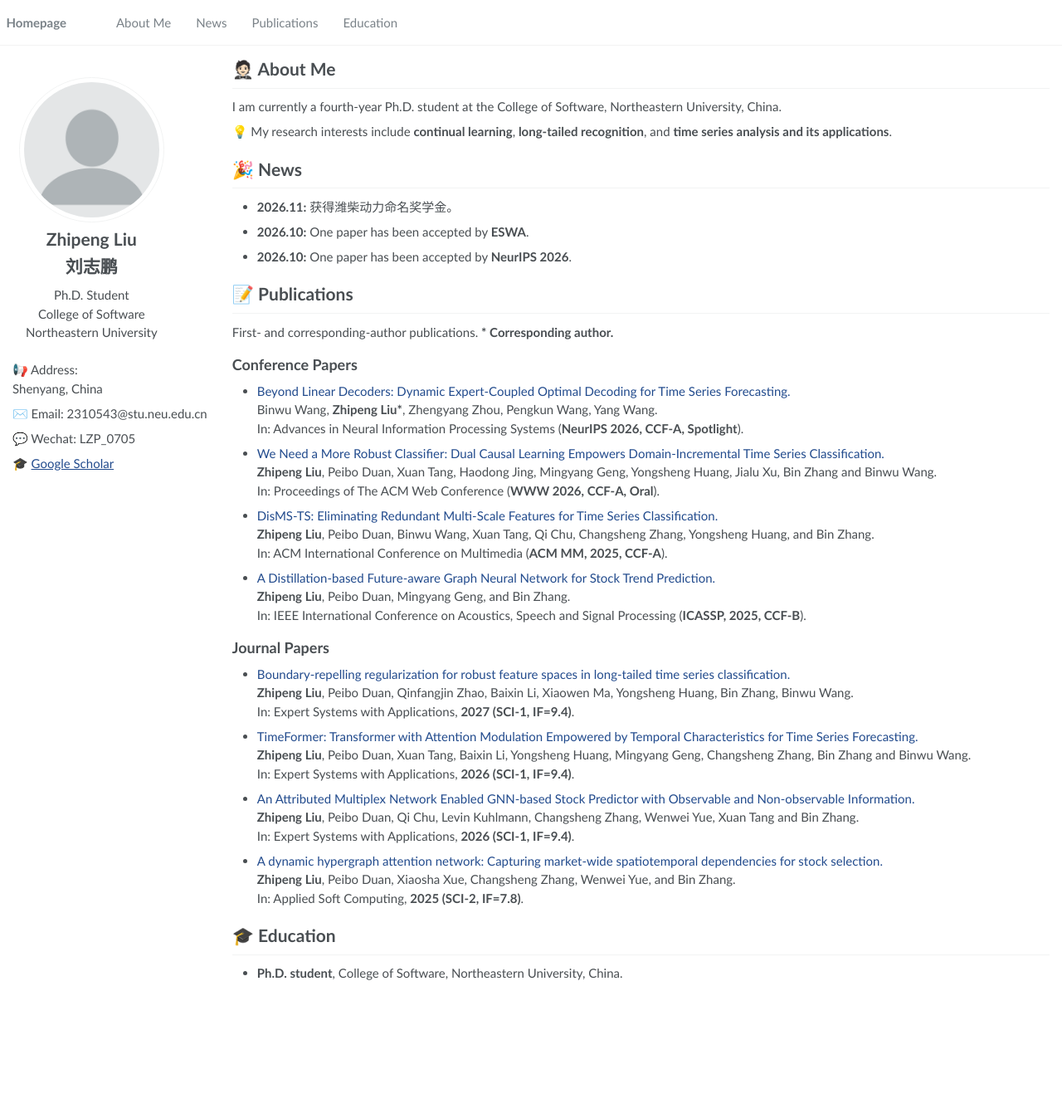
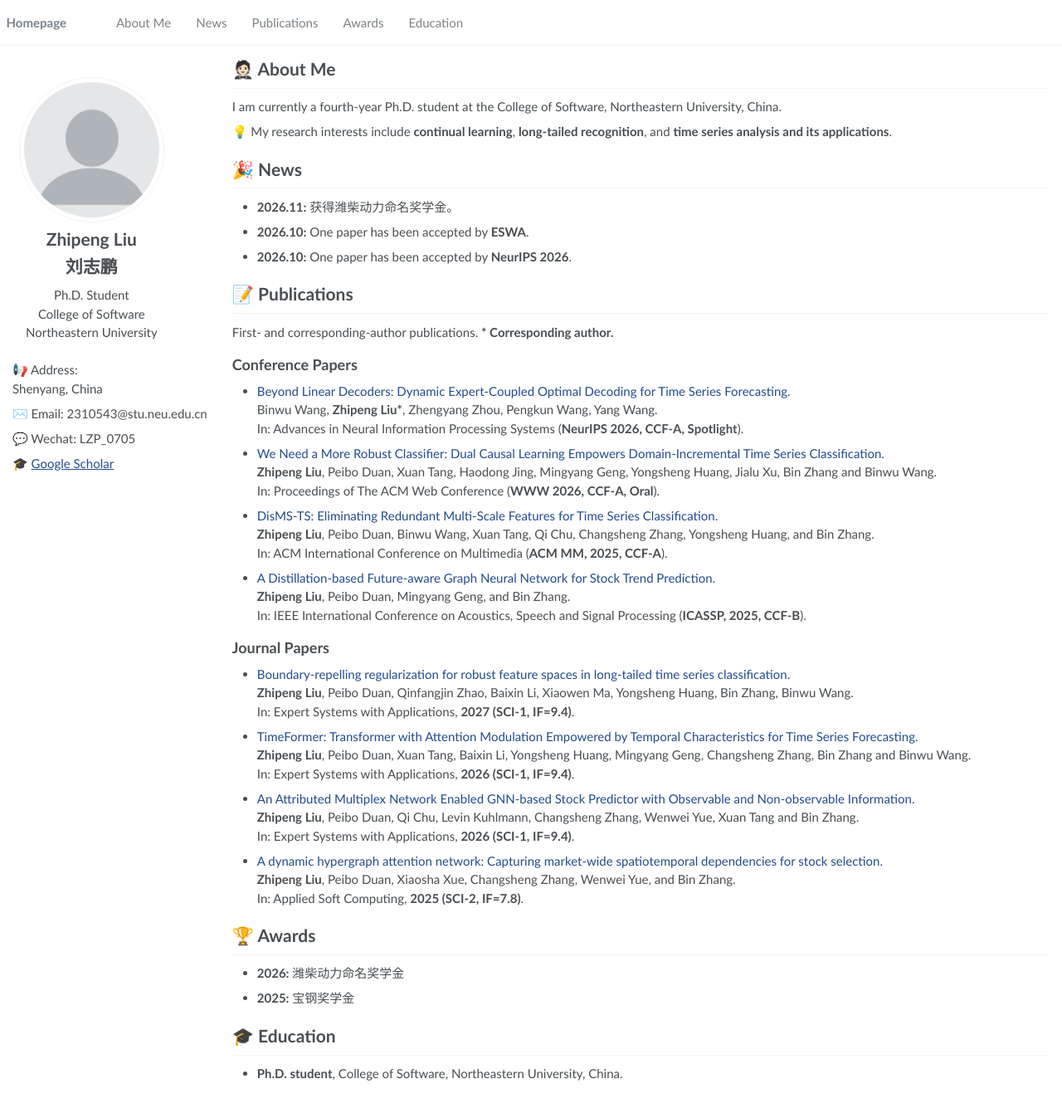
Before and after one commit to ZhipengLiu75/HomePage, a Jekyll site: the page built from _pages/about.md, in a window 1280 px wide and 1365 px high. Shown: the top 1341 px of the window at 83% size. Built offline with Jekyll 4.4.1, drawn with Linux system fonts in a browser that asks for light colours.

Commit message:
Add Awards section and navigation

```diff
--- a/_data/navigation.yml
+++ b/_data/navigation.yml
@@ -6,5 +6,7 @@ main:
     url: /#-news
   - title: "Publications"
     url: /#-publications
+  - title: "Awards"
+    url: /#-awards
   - title: "Education"
     url: /#-educations
--- a/_pages/about.md
+++ b/_pages/about.md
@@ -74,6 +74,11 @@ First- and corresponding-author publications. **\* Corresponding author.**
   </li>
 </ul>
 
+<h1 id="-awards">🏆 Awards</h1>
+
+- **2026:** 潍柴动力命名奖学金
+- **2025:** 宝钢奖学金
+
 <h1 id="-educations">🎓 Education</h1>
 
 - **Ph.D. student**, College of Software, Northeastern University, China.
--- a/assets/css/homepage.css
+++ b/assets/css/homepage.css
@@ -57,12 +57,13 @@ a:focus-visible { outline: 2px solid #224b8d; outline-offset: 4px; }
   .masthead__inner-wrap, .homepage { max-width: 1280px; }
 }
 @media (max-width: 924px) {
+  html { scroll-padding-top: 8rem; }
   .profile { display: grid; grid-template-columns: minmax(140px, 200px) minmax(0, 1fr); align-items: center; gap: 2rem; }
   .profile__avatar { width: 150px; }
   .profile__bio { margin-bottom: 0; }
 }
 @media (max-width: 540px) {
-  html { scroll-padding-top: 7rem; }
+  html { scroll-padding-top: 11rem; }
   .masthead__inner-wrap { flex-wrap: wrap; padding: .25rem 1rem; }
   .masthead__home { margin-right: 1.5rem; }
   .masthead__links { gap: 0 1.25rem; }
```
